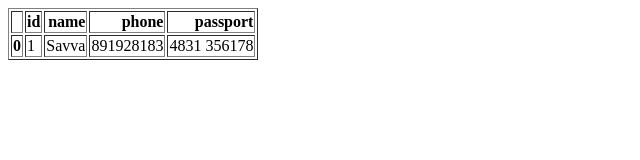
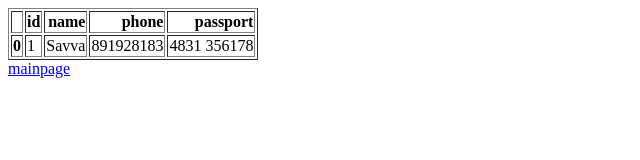
Before and after one commit to Savva322/Zverovskih-2.io, a plain HTML site: page 2.html in a window 1280 px wide. Shown: the full height of the page, 0-640 px from the left. Drawn offline with Linux system fonts and the light colour scheme.

Commit message:
Update 2.html

```diff
--- a/2.html
+++ b/2.html
@@ -20,5 +20,6 @@
     </tr>
   </tbody>
 </table>
+     <a href="index.html">mainpage</a><br>
   </body>
 </html>
```
